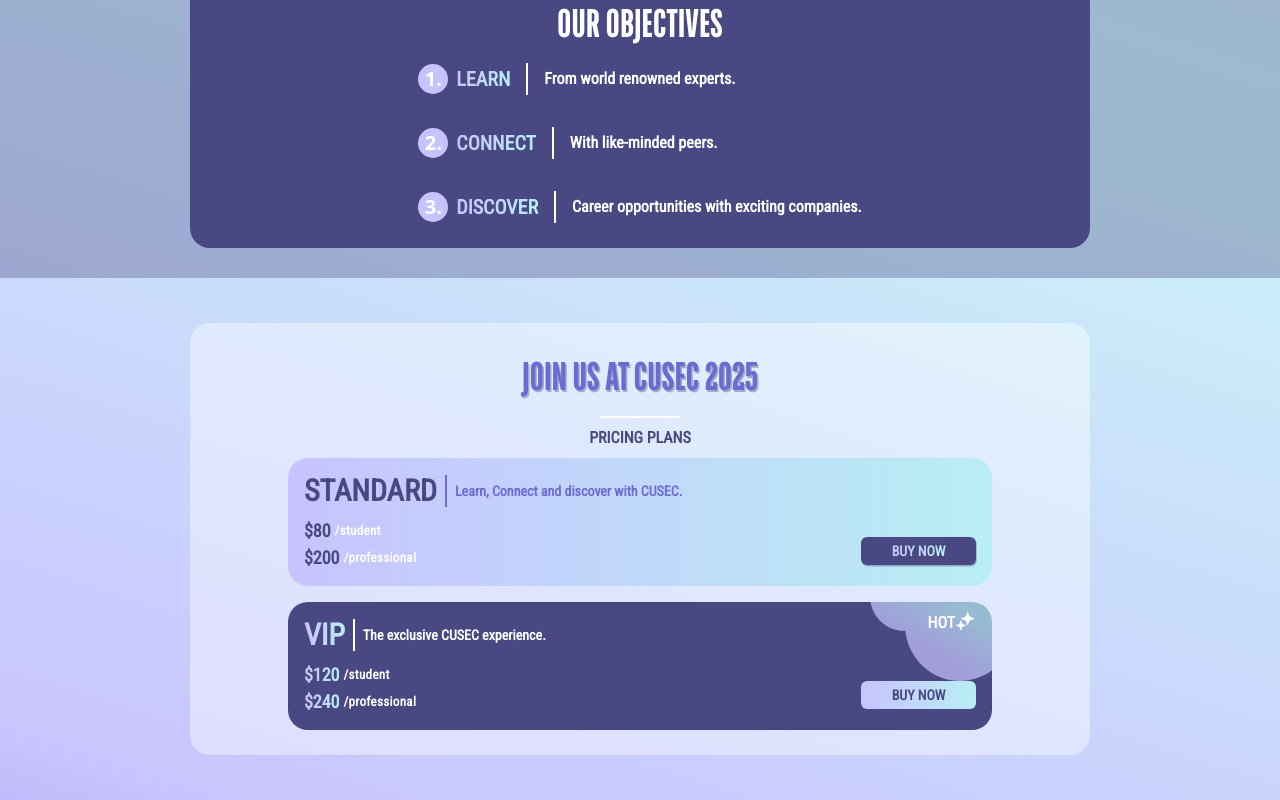
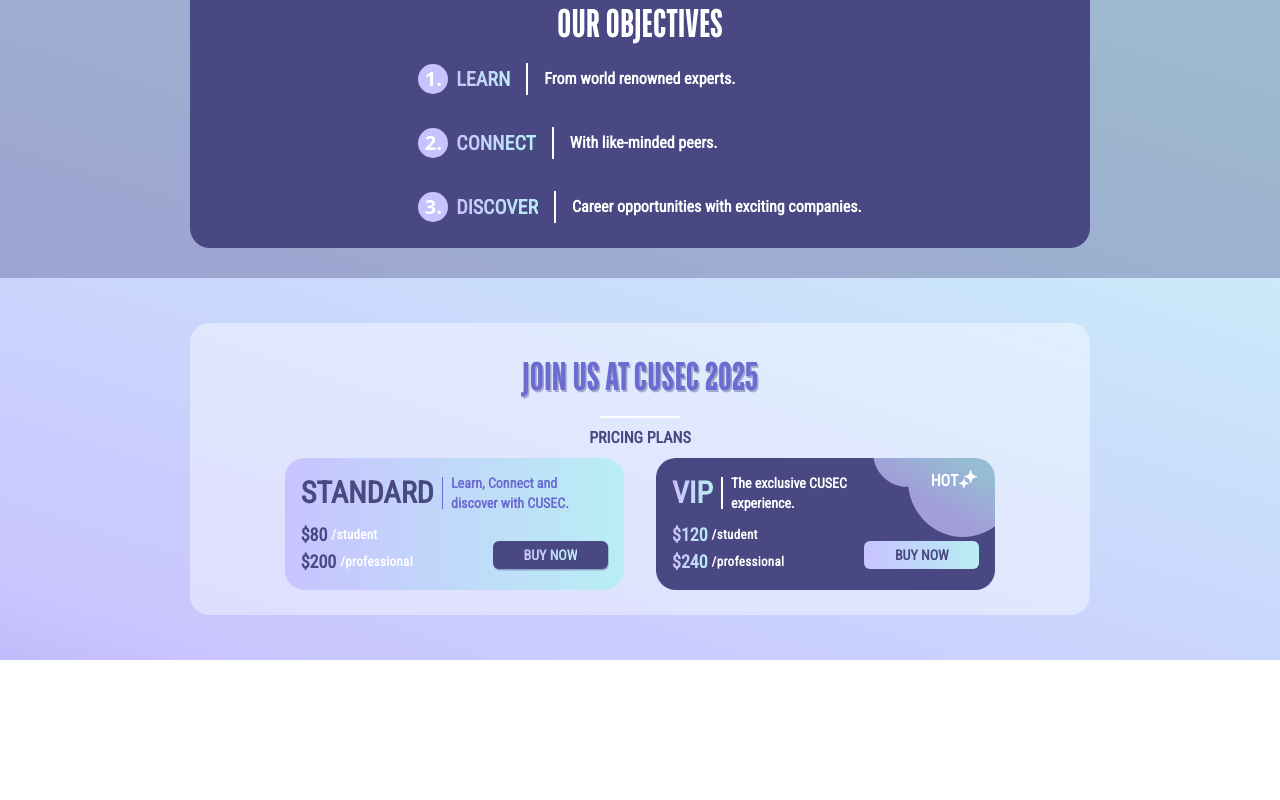
Before and after one commit to cusec/2025, a Next.js app: page / in a window 1280 px wide. Shown: the part 880-1680 px from the top of the page. After the commit the page ends 1540 px from the top, so only its background shows below. Built offline with nearby package versions, Linux system fonts and the light colour scheme.

Commit message:
fix: updated tickets section scaling layout

```diff
--- a/components/Tickets/PricingPlans.tsx
+++ b/components/Tickets/PricingPlans.tsx
@@ -19,7 +19,7 @@
       </div>
 
       {/* ticket types */}
-      <div className="flex flex-wrap justify-center gap-2 md:gap-4">
+      <div className="flex flex-wrap justify-center gap-2 md:gap-8">
         <TicketType
           ticketType="standard"
           text="Learn, Connect and discover with CUSEC."
--- a/components/Tickets/TicketType.tsx
+++ b/components/Tickets/TicketType.tsx
@@ -33,7 +33,7 @@
 
   return (
     <div
-      className={`w-[85%] md:w-[90%] max-w-[900px] h-auto mx-auto py-[15px] rounded-[20px] flex flex-col justify-center items-start gap-2 ${
+      className={`w-[85%] md:w-[42.5%] max-w-[450px] md:max-w-[900px] h-auto py-[15px] rounded-[20px] flex flex-col justify-center items-start gap-2 ${
         tixType == "std"
           ? "buttonGradient"
           : "bg-[--dark-blue] bg-[url('/images/vip-cloud.svg')] bg-no-repeat bg-right-top"
```
